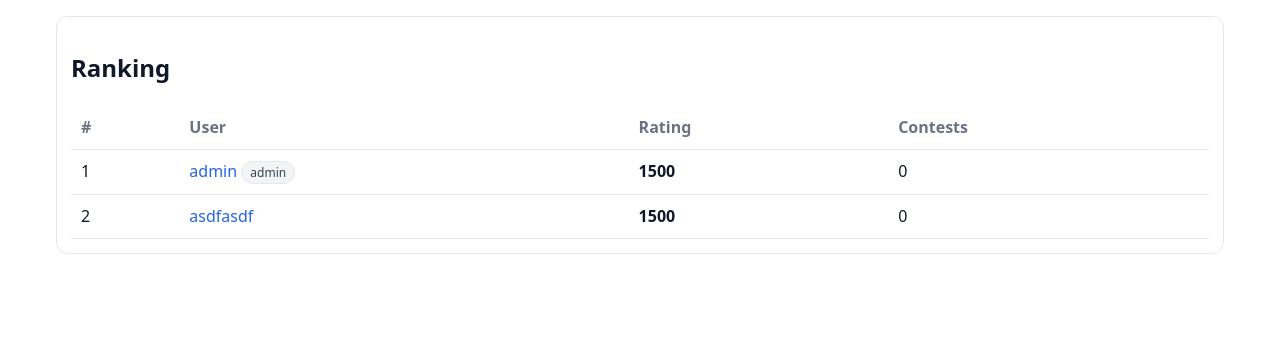
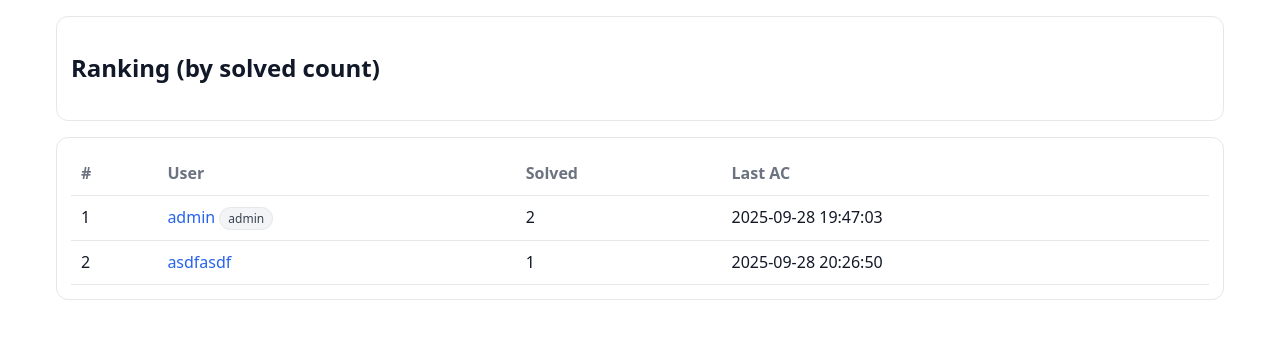
Before and after one commit to sanssanssanssanssanssans/NOJ, a Flask app: page /ranking in a window 1280 px wide. Shown: the part 99-438 px from the top of the page. Run offline with Flask 2, Linux system fonts and the light colour scheme.

Commit message:
asdfasdf

```diff
--- a/app.py
+++ b/app.py
@@ -4,7 +4,6 @@ from storage import migrate_all, DATA_DIR
 from blueprints.auth import bp as auth_bp
 from blueprints.main import bp as main_bp
 from blueprints.problems import bp as problems_bp
-from blueprints.contests import bp as contests_bp
 from blueprints.submissions import bp as submissions_bp
 from blueprints.board import bp as board_bp
 from blueprints.ranking import bp as ranking_bp
@@ -20,9 +19,6 @@ def create_app():
         SESSION_COOKIE_SAMESITE="Lax",
         SESSION_COOKIE_SECURE=False,
         PERMANENT_SESSION_LIFETIME=60*60*24*14,
-        SESSION_REFRESH_EACH_REQUEST=True,
-        PREFERRED_URL_SCHEME="http",
-        SERVER_NAME=None,
     )
     os.makedirs(DATA_DIR, exist_ok=True)
     os.makedirs("submissions", exist_ok=True)
@@ -31,7 +27,6 @@ def create_app():
     app.register_blueprint(main_bp)
     app.register_blueprint(auth_bp)
     app.register_blueprint(problems_bp)
-    app.register_blueprint(contests_bp)
     app.register_blueprint(submissions_bp)
     app.register_blueprint(board_bp)
     app.register_blueprint(ranking_bp)
@@ -41,36 +36,29 @@ def create_app():
     def inject_user():
         return {"user": session.get("user")}
     alias_map = [
-        ("/problem/<pid>","problem","problems.problem"),
-        ("/submit/<pid>","submit","submissions.submit"),
-        ("/status","status","main.status"),
-        ("/admin_panel","admin_panel","problems.admin_panel"),
-        ("/admin/problem/<pid>/edit","admin_problem_edit","problems.admin_problem_edit"),
-        ("/admin/problem/new","admin_problem_new","problems.admin_problem_new"),
-        ("/admin","admin","problems.admin_legacy"),
-        ("/problems","problems","problems.problems_list"),
-        ("/contests","contests","contests.contests_list"),
-        ("/contest_admin","contest_admin","contests.contest_admin"),
-        ("/contest/<cid>","contest","contests.contest_view"),
-        ("/contest/<cid>","contest_view","contests.contest_view"),
-        ("/contest/<cid>/join","contest_join","contests.contest_join"),
-        ("/contest/<cid>/standings","contest_standings","contests.contest_standings"),
-        ("/contest/<cid>/finalize","contest_finalize","contests.contest_finalize"),
-        ("/clarifications/<cid>","clarifications","clarifications.clarifications"),
-        ("/clarifications/<cid>/answer/<qid>","clarifications_answer","clarifications.clarifications_answer"),
-        ("/ranking","ranking","ranking.ranking"),
-        ("/user/<username>","user","ranking.user_profile"),
-        ("/user/<username>","user_profile","ranking.user_profile"),
-        ("/board","board","board.board_list"),
-        ("/board/new","board_new","board.board_new"),
-        ("/board/<tid>","board_thread","board.board_thread"),
-        ("/admin/contest/<cid>/edit", "contest_edit", "contests.contest_edit"),
-        ("/login","login","auth.login"),
-        ("/logout","logout","auth.logout"),
-        ("/register","register","auth.register"),
-        ("/announcements","announcements","announcements.list_ann"),
-        ("/admin/announcement/new","announcement_new","announcements.new_ann"),
-        ("/api/submission/<sid>","api_submission","submissions.api_submission"),
+        ("/problem/<pid>", "problem", "problems.problem"),
+        ("/submit/<pid>", "submit", "submissions.submit"),
+        ("/status", "status", "main.status"),
+        ("/admin_panel", "admin_panel", "problems.admin_panel"),
+        ("/admin/problem/<pid>/edit", "admin_problem_edit", "problems.admin_problem_edit"),
+        ("/admin/problem/new", "admin_problem_new", "problems.admin_problem_new"),
+        ("/admin", "admin", "problems.admin_legacy"),
+
+        ("/ranking", "ranking", "ranking.ranking"),
+        ("/user/<username>", "user", "ranking.user_profile"),
+
+        ("/board", "board", "board.board_list"),
+        ("/board/new", "board_new", "board.board_new"),
+        ("/board/<tid>", "board_thread", "board.board_thread"),
+
+        ("/login", "login", "auth.login"),
+        ("/logout", "logout", "auth.logout"),
+        ("/register", "register", "auth.register"),
+
+        ("/announcements", "announcements", "announcements.list_ann"),
+        ("/admin/announcement/new", "announcement_new", "announcements.new_ann"),
+
+        ("/api/submission/<sid>", "api_submission", "submissions.api_submission"),
     ]
     for rule, alias_ep, target_ep in alias_map:
         if target_ep in app.view_functions:
@@ -78,6 +66,7 @@ def create_app():
                 app.add_url_rule(rule, endpoint=alias_ep, view_func=app.view_functions[target_ep])
             except Exception:
                 pass
+
     return app
 
 if __name__ == "__main__":
--- a/blueprints/ranking.py
+++ b/blueprints/ranking.py
@@ -1,24 +1,58 @@
 from flask import Blueprint, render_template, session
 from models import get_users, get_submissions
+from datetime import datetime
 
 bp = Blueprint("ranking", __name__)
 
+def _parse(ts):
+    try: return datetime.fromisoformat(ts)
+    except: return None
+
 @bp.route("/ranking")
 def ranking():
-    users=get_users()
-    rows=[]
+    users = get_users()
+    subs = get_submissions()
+
+    solved = {}
+    last_ac = {}
+
+    for s in subs:
+        if s.get("result") != "AC":
+            continue
+        u = s.get("username")
+        pid = s.get("problem_id")
+        if not u or not pid:
+            continue
+        solved.setdefault(u, set()).add(pid)
+        t = _parse(s.get("timestamp",""))
+        if t:
+            last_ac[u] = t if (u not in last_ac or t > last_ac[u]) else last_ac[u]
+
+    rows = []
     for u in users:
-        rows.append({"username":u["username"],"rating":int(u.get("rating",1500)),"contests":int(u.get("contests",0)),"is_admin":bool(u.get("is_admin",False))})
-    rows.sort(key=lambda x:(-x["rating"],-x["contests"],x["username"]))
+        name = u.get("username")
+        sc = len(solved.get(name, set()))
+        rows.append({
+            "username": name,
+            "solved_count": sc,
+            "last_ac": last_ac.get(name),
+            "is_admin": bool(u.get("is_admin",False)),
+        })
+
+    rows.sort(key=lambda r: (-r["solved_count"],
+                             r["last_ac"] or datetime.max,
+                             r["username"]))
     return render_template("ranking.html", rows=rows, user=session.get("user"))
 
 @bp.route("/user/<username>")
 def user_profile(username):
-    users=get_users()
-    u=next((x for x in users if x["username"]==username), None)
-    if not u: return "User not found",404
-    subs=get_submissions()
-    recent=[s for s in subs if s.get("username")==username]
-    recent.sort(key=lambda s:s.get("timestamp",""), reverse=True)
-    recent=recent[:50]
-    return render_template("profile.html", u=u, recent=recent, user=session.get("user"))
+    users = get_users()
+    u = next((x for x in users if x["username"]==username), None)
+    if not u:
+        return "User not found", 404
+    subs = get_submissions()
+    mine = [s for s in subs if s.get("username")==username]
+    mine.sort(key=lambda s: s.get("timestamp",""), reverse=True)
+    recent = mine[:50]
+    unique_ac = len({s["problem_id"] for s in mine if s.get("result")=="AC"})
+    return render_template("profile.html", u={**u, "solved_count": unique_ac}, recent=recent, user=session.get("user"))
--- a/templates/ranking.html
+++ b/templates/ranking.html
@@ -1,19 +1,24 @@
-
 {% extends "base.html" %}
 {% block content %}
 <div class="card">
-  <h2>Ranking</h2>
+  <h2>Ranking (by solved count)</h2>
+</div>
+
+<div class="card">
   <table>
     <thead>
-      <tr><th>#</th><th>User</th><th>Rating</th><th>Contests</th></tr>
+      <tr><th>#</th><th>User</th><th>Solved</th><th>Last AC</th></tr>
     </thead>
     <tbody>
       {% for r in rows %}
       <tr>
         <td>{{ loop.index }}</td>
-        <td><a href="{{ url_for('user_profile', username=r.username) }}">{{ r.username }}</a>{% if r.is_admin %} <span class="tag">admin</span>{% endif %}</td>
-        <td><strong>{{ r.rating }}</strong></td>
-        <td>{{ r.contests }}</td>
+        <td>
+          <a href="{{ url_for('user_profile', username=r.username) }}">{{ r.username }}</a>
+          {% if r.is_admin %} <span class="tag">admin</span>{% endif %}
+        </td>
+        <td>{{ r.solved_count }}</td>
+        <td>{{ r.last_ac.strftime('%Y-%m-%d %H:%M:%S') if r.last_ac else '-' }}</td>
       </tr>
       {% else %}
       <tr><td colspan="4" class="muted">No users</td></tr>
```
Also changed, not shown: asdf.py (added, +53 -0 lines), templates/profile.html (+8 -10 lines).
